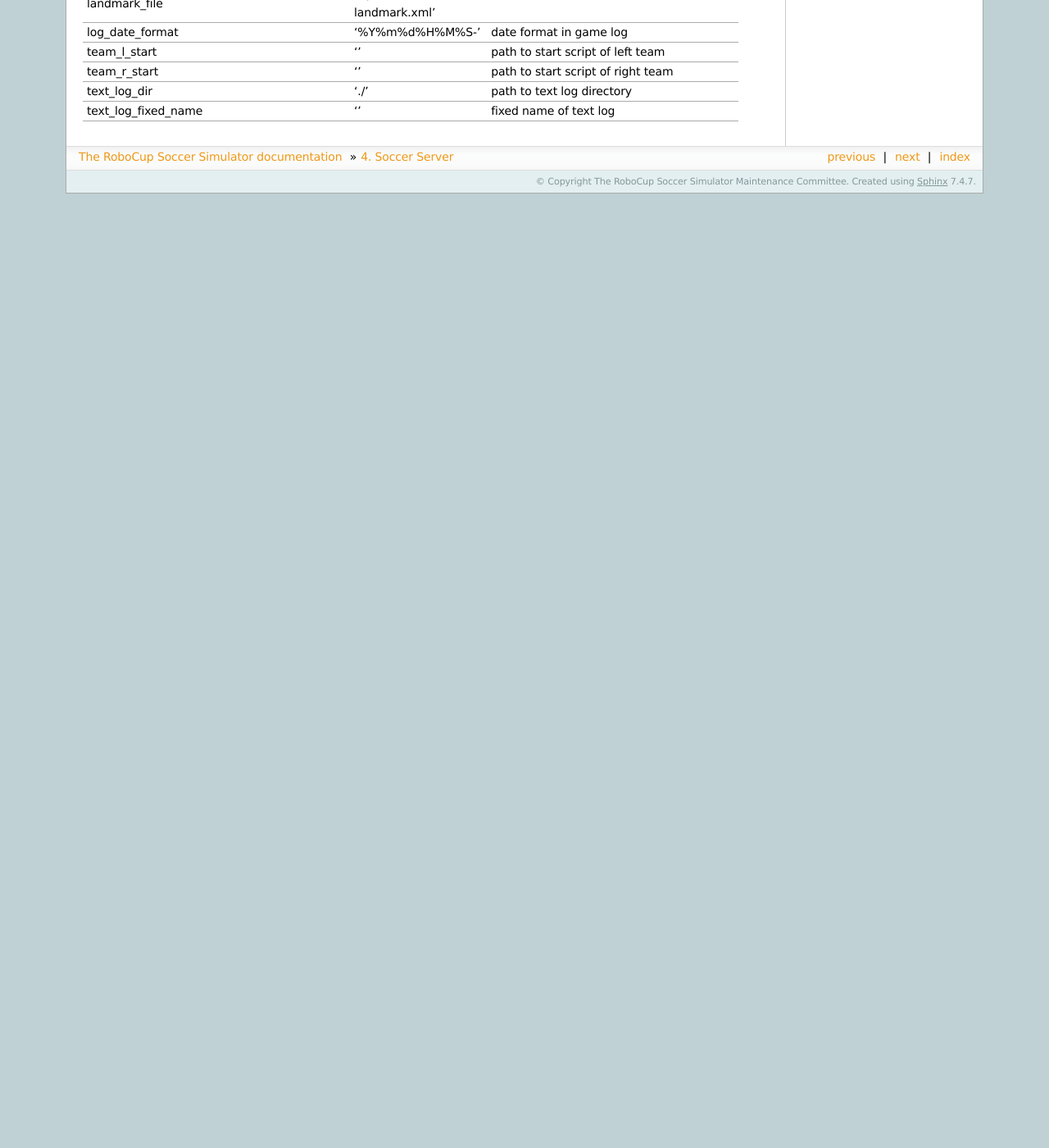
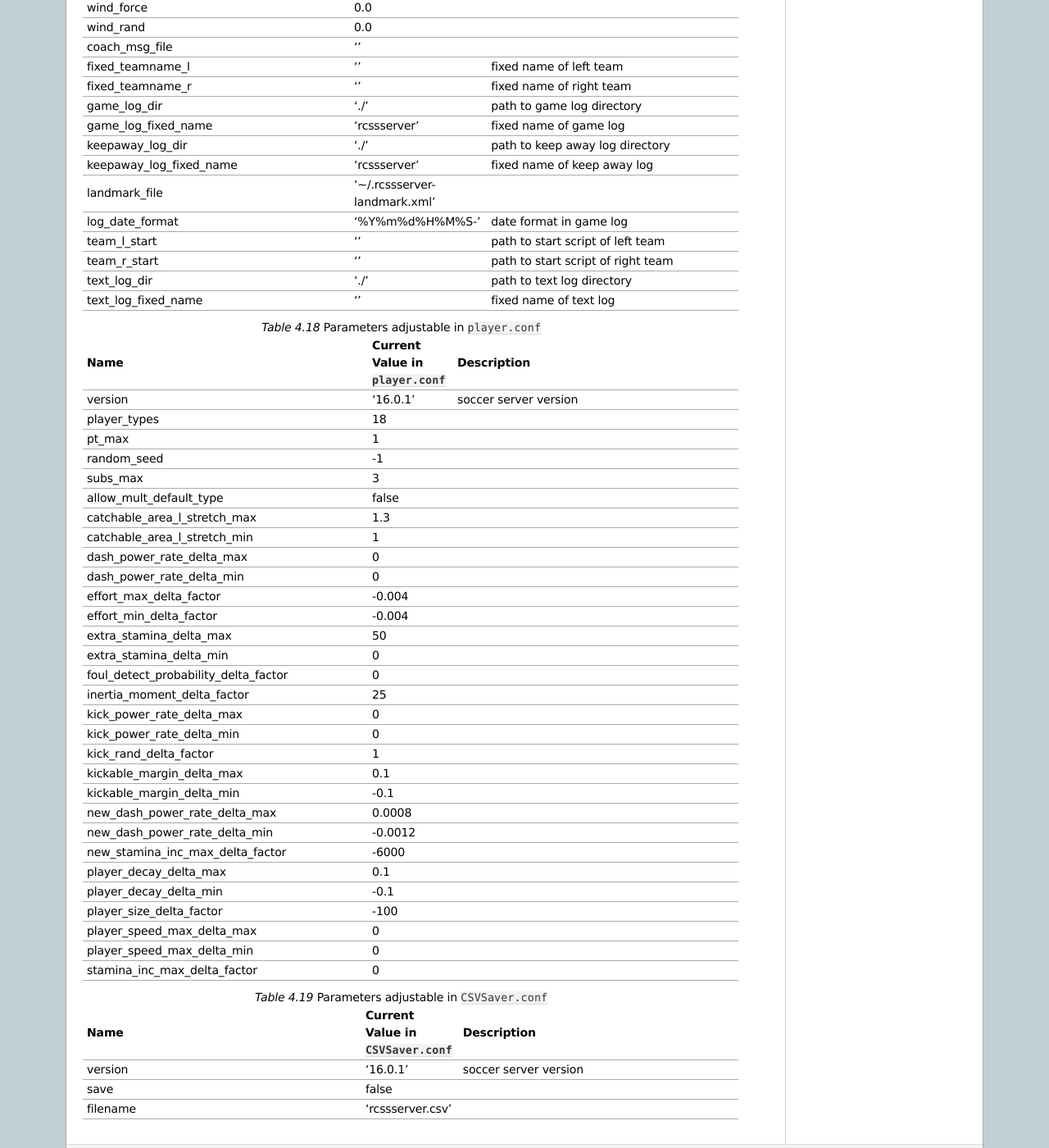
Before and after one commit to rcsoccersim/manual, a Sphinx documentation site: the page built from source/soccerserver.rst, in a window 1280 px wide and 1400 px high, scrolled down 30735 px. Shown: the whole window at 82% size. Built offline with Sphinx 7.4.7, drawn with Linux system fonts in a browser that asks for light colours; before the commit the page ends 30971 px from its top, so only the background shows below that; some of the changed text lies outside the part shown.

Commit message:
Add more server.conf parameters description. Add player.conf and CSVSaver.conf parameters.

```diff
--- a/source/soccerserver.rst
+++ b/source/soccerserver.rst
@@ -1859,7 +1859,7 @@
    :header-rows: 1
 
    * - Name
-     - Current Value  in ``server.conf``
+     - Current Value in ``server.conf``
      - Description
    * - version
      - '16.0.1'
@@ -2017,7 +2017,7 @@
      - interval of online coach's look
    * - sense_body_step
      - 100
-     -
+     - time step of player's body information [unit:msec]
    * - simulator_step
      - 100
      - time step of simulation [unit:msec]
@@ -2062,13 +2062,13 @@
      - forbid kick off offside
    * - free_kick_faults
      - true
-     -
+     - enable free kick fault rule
    * - fullstate_l
      - false
-     -
+     - enable full state information for left team
    * - fullstate_r
      - false
-     -
+     - enable full state information for right team
    * - game_log_dated
      - true
      - flag to write date in game log name
@@ -2239,10 +2239,10 @@
      - default intertia moment for turn
    * - keepaway_length
      - 20
-     -
+     - length of rectangle in keep away mode
    * - keepaway_width
      - 20
-     -
+     - width of rectangle in keep away mode
    * - kick_power_rate
      - 0.027
      - kick power rate
@@ -2260,16 +2260,16 @@
      - default kickable margin
    * - max_back_tackle_power
      - 0.0
-     -
+     - maximum back tackle power
    * - max_dash_angle
      - 180.0
-     -
+     - maximum dash angle relative to player's body angle
    * - max_dash_power
      - 100.0
-     -
+     - maximum dash acceleration power
    * - max_tackle_power
      - 100.0
-     -
+     - maximum tackle power
    * - maxmoment
      - 180.0
      - max. moment
@@ -2284,10 +2284,10 @@
      - max kick power
    * - min_dash_angle
      - -180.0
-     -
+     - minimum dash angle relative to player's body angle
    * - min_dash_power
      - -100.0
-     -
+     - minimum dash acceleration power
    * - minmoment
      - -180.0
      - max. moment
@@ -2363,7 +2363,7 @@
      - probability of red card in a foul
    * - side_dash_rate
      - 0.4
-     -
+     - factor to multiply effective power when side dash is performed
    * - slowness_on_top_for_left_team
      - 1
      -
@@ -2384,10 +2384,10 @@
      - threshold value to detect ball is moving or not
    * - tackle_back_dist
      - 0.0
-     -
+     - max. x distance between player and ball that player may perform a tackle when ball is behind the player
    * - tackle_dist
      - 2.0
-     -
+     - max. x distance between player and ball that player may perform a tackle when ball is in front of the player
    * - tackle_exponent
      - 6.0
      - exponent used in tackle failure probability equation
@@ -2399,7 +2399,7 @@
      -
    * - tackle_width
      - 1.25
-     -
+     - max. y distance between player and ball that player may perform a tackle when ball is in front of the player
    * - visible_angle
      - 90.0
      - visible angle
@@ -2457,3 +2457,118 @@
    * - text_log_fixed_name
      - ''
      - fixed name of text log
+
+.. list-table:: Parameters adjustable in ``player.conf``
+   :widths: 100 30 100
+   :header-rows: 1
+
+   * - Name
+     - Current Value in ``player.conf``
+     - Description
+   * - version
+     - '16.0.1'
+     - soccer server version
+   * - player_types
+     - 18
+     -
+   * - pt_max
+     - 1
+     -
+   * - random_seed
+     - -1
+     -
+   * - subs_max
+     - 3
+     -
+   * - allow_mult_default_type
+     - false
+     -
+   * - catchable_area_l_stretch_max
+     - 1.3
+     -
+   * - catchable_area_l_stretch_min
+     - 1
+     -
+   * - dash_power_rate_delta_max
+     - 0
+     -
+   * - dash_power_rate_delta_min
+     - 0
+     -
+   * - effort_max_delta_factor
+     - -0.004
+     -
+   * - effort_min_delta_factor
+     - -0.004
+     -
+   * - extra_stamina_delta_max
+     - 50
+     -
+   * - extra_stamina_delta_min
+     - 0
+     -
+   * - foul_detect_probability_delta_factor
+     - 0
+     -
+   * - inertia_moment_delta_factor
+     - 25
+     -
+   * - kick_power_rate_delta_max
+     - 0
+     -
+   * - kick_power_rate_delta_min
+     - 0
+     -
+   * - kick_rand_delta_factor
+     - 1
+     -
+   * - kickable_margin_delta_max
+     - 0.1
+     -
+   * - kickable_margin_delta_min
+     - -0.1
+     -
+   * - new_dash_power_rate_delta_max
+     - 0.0008
+     -
+   * - new_dash_power_rate_delta_min
+     - -0.0012
+     -
+   * - new_stamina_inc_max_delta_factor
+     - -6000
+     -
+   * - player_decay_delta_max
+     - 0.1
+     -
+   * - player_decay_delta_min
+     - -0.1
+     -
+   * - player_size_delta_factor
+     - -100
+     -
+   * - player_speed_max_delta_max
+     - 0
+     -
+   * - player_speed_max_delta_min
+     - 0
+     -
+   * - stamina_inc_max_delta_factor
+     - 0
+     -
+
+.. list-table:: Parameters adjustable in ``CSVSaver.conf``
+   :widths: 100 30 100
+   :header-rows: 1
+
+   * - Name
+     - Current Value in ``CSVSaver.conf``
+     - Description
+   * - version
+     - '16.0.1'
+     - soccer server version
+   * - save
+     - false
+     -
+   * - filename
+     - 'rcssserver.csv'
+     -
```
